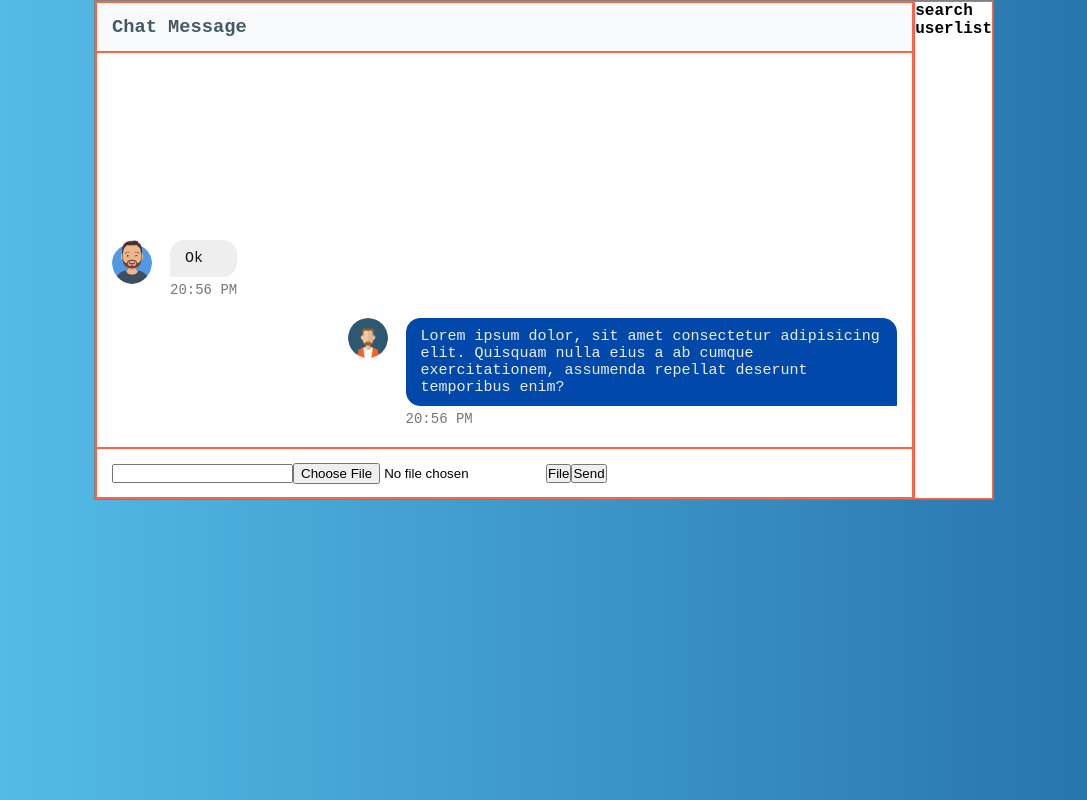
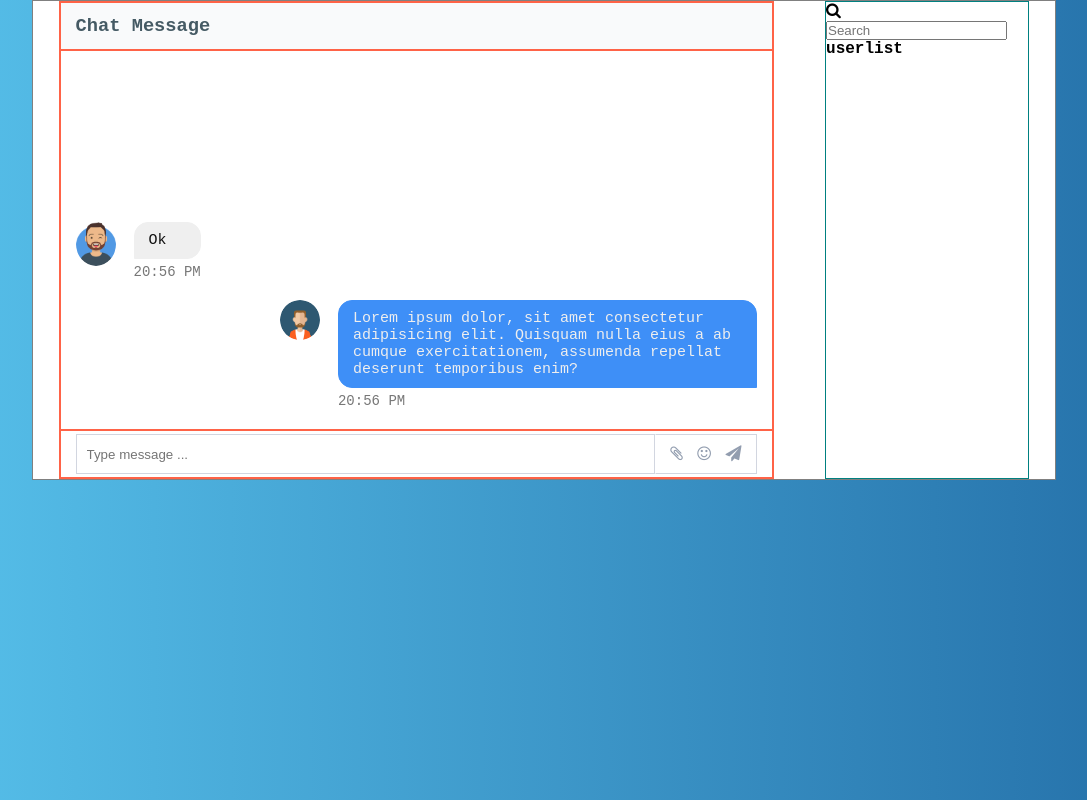
Before and after one commit to Saruulbuyan-Munkhtur/MonLaw, a website: page src/components/chat.html in a window 1280 px wide. Shown: the whole page, without its empty margins (96-1183 px from the left). Drawn offline with Linux system fonts and the light colour scheme.

Commit message:
Chat User section
User section hesgiin css iig nemj bichej inputbox bolon icon nemlee.

```diff
--- a/src/components/chat.html
+++ b/src/components/chat.html
@@ -4,6 +4,12 @@
     <meta charset="UTF-8" />
     <meta name="viewport" content="width=device-width, initial-scale=1.0" />
     <link rel="stylesheet" href="../css/chat.css" />
+    <link
+      rel="stylesheet"
+      href="https://stackpath.bootstrapcdn.com/font-awesome/4.7.0/css/font-awesome.min.css"
+      integrity="sha384-wvfXpqpZZVQGK6TAh5PVlGOfQNHSoD2xbE+QkPxCAFlNEevoEH3Sl0sibVcOQVnN"
+      crossorigin="anonymous"
+    />
     <title>chat</title>
   </head>
   <body>
@@ -36,15 +42,26 @@
             </div>
           </div>
           <div class="chat__left__footer">
-            <input type="text" id="inputMsg" />
-            <input type="file" id="inputFile" />
-            <button>File</button>
-            <button>Send</button>
+            <input type="text" id="inputMsg" placeholder="Type message ..." />
+            <div class="btn__group">
+              <div>
+                <i class="fa fa-paperclip fa-1.5x"></i>
+              </div>
+              <div>
+                <i class="fa fa-smile-o fa-1.5x"></i>
+              </div>
+              <div>
+                <i class="fa fa-paper-plane fa-1.5x"></i>
+              </div>
+            </div>
           </div>
         </div>
         <div class="chat__right">
           <div class="chat__right__header">
-            <h4>search</h4>
+            <div class="chat__search">
+              <i class="fa fa-search"></i>
+              <input type="text" id="searchUser" placeholder="Search" />
+            </div>
           </div>
           <div class="chat__right__content">
             <h4>userlist</h4>
--- a/src/css/chat.css
+++ b/src/css/chat.css
@@ -13,10 +13,8 @@ body {
   place-items: center;
 }
 .container {
-  min-width: 800px;
-  max-width: 900px;
-  max-height: 500px;
-  height: 95vh;
+  width: 80%;
+  height: 60vh;
   background: #ffffff;
   border: 1px solid gray;
 }
@@ -29,6 +27,7 @@ body {
 
 .chat__left {
   border: 1px solid tomato;
+  width: 70%;
 }
 .chat__left__header {
   height: 10%;
@@ -93,15 +92,15 @@ body {
   justify-items: start;
 }
 .you__message .chat__message__text {
-  background: #0048aa;
+  background: #3e8ff7;
   color: #eee;
-  border: 1px solid #0048aa;
+  border: 1px solid #3e8ff7;
   border-radius: 14px 14px 0 14px;
 }
 .other__message .chat__message__text {
-  background: #eee;
+  background: #efefef;
   color: #111;
-  border: 1px solid #eee;
+  border: 1px solid #efefef;
   border-radius: 14px 14px 14px 0;
 }
 .chat__left__footer {
@@ -111,7 +110,31 @@ body {
   display: flex;
   align-items: center;
 }
+.chat__left__footer > input {
+  padding: 10px;
+  border: 1px solid #d2d6e0;
+  width: 85%;
+  height: 40px;
+}
 
+.btn__group {
+  border: 1px solid #d2d6e0;
+  border-left-color: white;
+  width: 15%;
+  height: 40px;
+  display: flex;
+  justify-content: space-evenly;
+  align-items: center;
+}
+.btn__group > div > i {
+  color: #929daf;
+  transition: color 0.5s;
+}
+.btn__group > div > i:hover {
+  color: #495057;
+  cursor: pointer;
+}
 .chat__right {
-  border: 1px solid tomato;
+  width: 20%;
+  border: 1px solid teal;
 }
```
